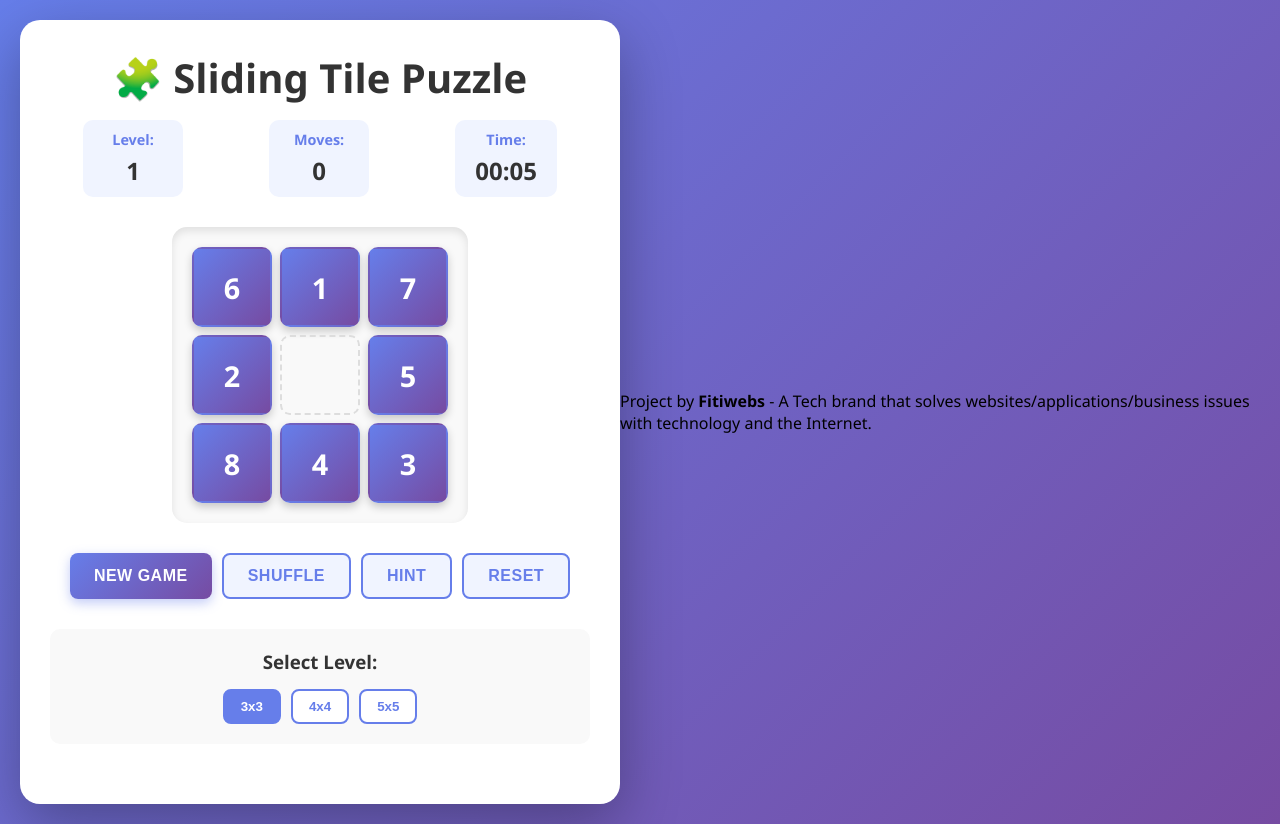
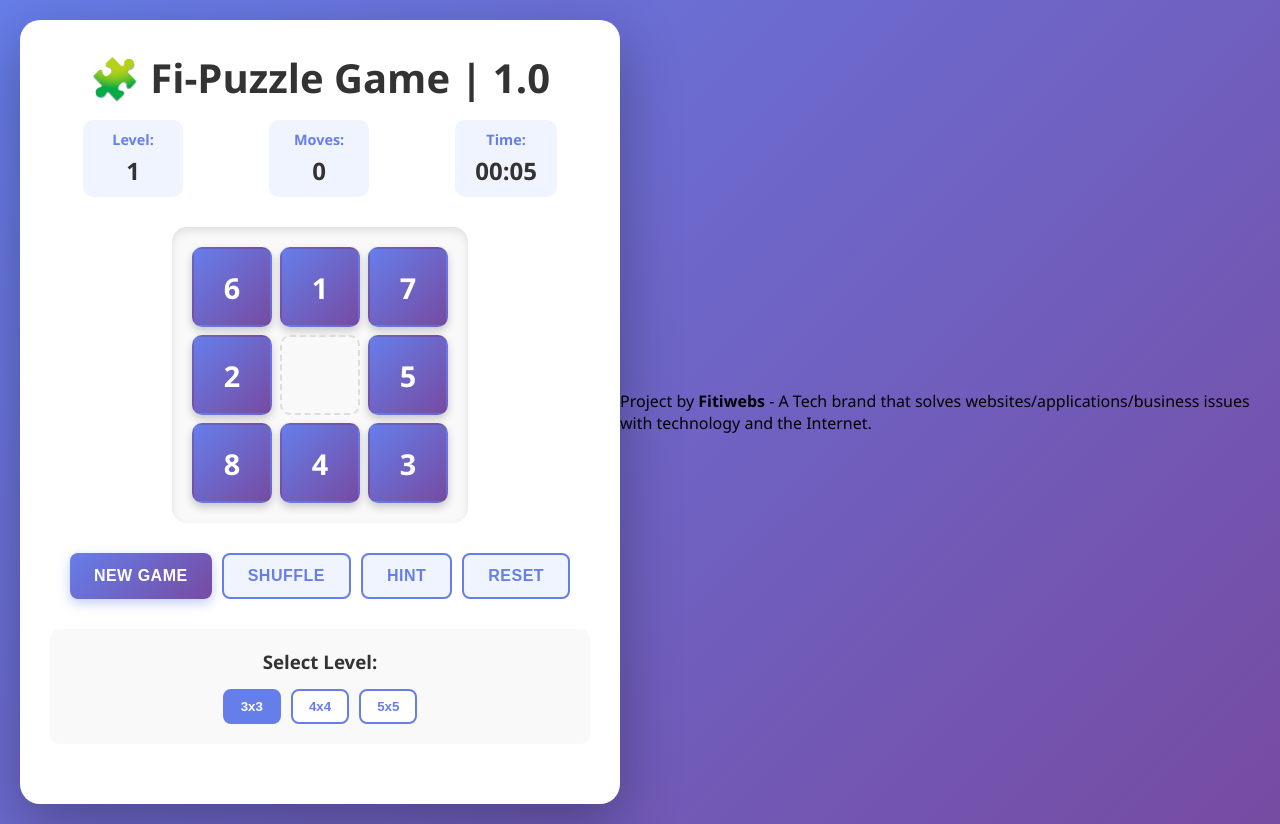
Before and after one commit to Fitiwebs/Fi-Puzzle, a plain HTML site: page index.html in a window 1280 px wide. Drawn offline with Linux system fonts and the light colour scheme.

Commit message:
Change h1 heading from 'Sliding Tile Puzzle' to 'Fi-Puzzle Game | 1.0'

```diff
--- a/index.html
+++ b/index.html
@@ -9,7 +9,7 @@
 <body>
     <div class="container">
         <header>
-            <h1>🧩 Sliding Tile Puzzle</h1>
+            <h1>🧩 Fi-Puzzle Game | 1.0</h1>
             <div class="stats">
                 <div class="stat">
                     <label>Level:</label>
```
